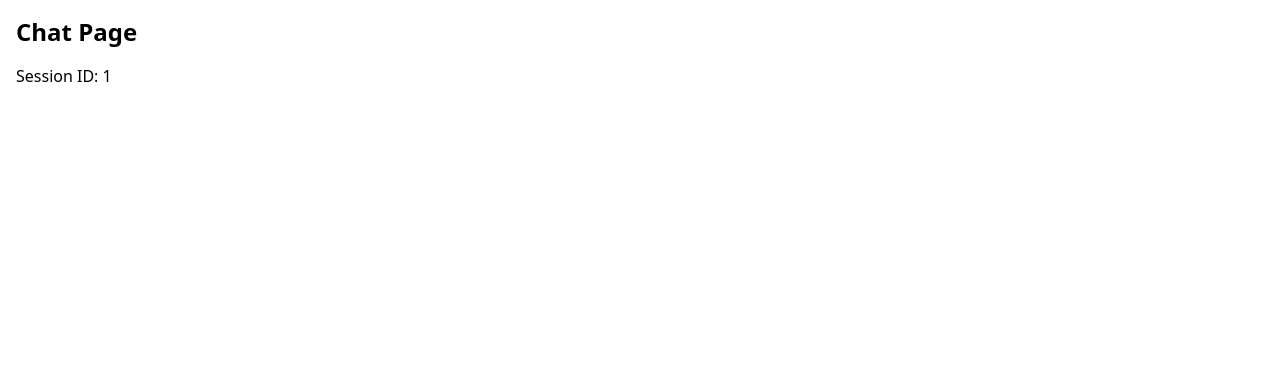
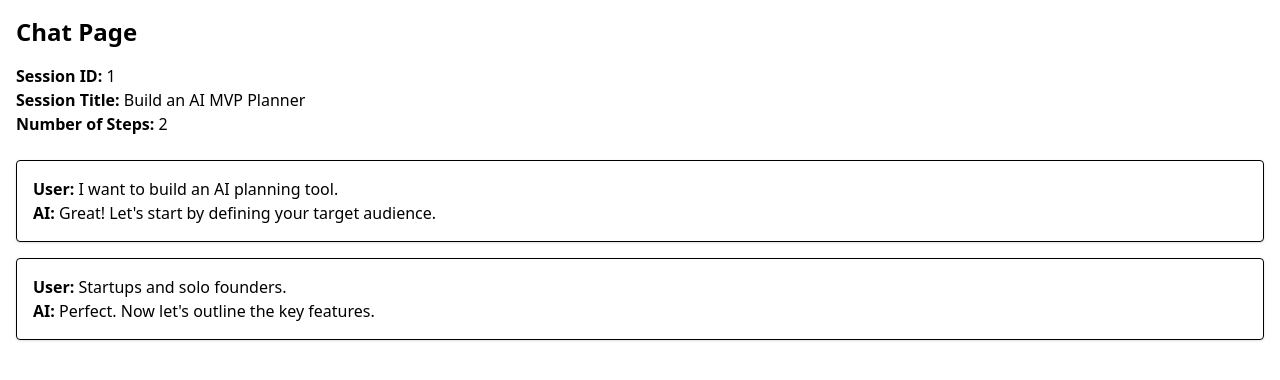
Before and after one commit to Nemanja1208/InFiNetCode-Hackaton2025-Team3-FE, a React (Vite) app: page /chat/1 in a window 1280 px wide. Shown: the top 380 px of the page. Built offline with nearby package versions, Linux system fonts and the light colour scheme.

Commit message:
added mock data, type definitions, and render mock session and steps on ChatPage

```diff
--- /dev/null
+++ b/src/mock/ideaSession.json
@@ -0,0 +1,5 @@
+{
+  "id": "abc123",
+  "title": "Build an AI MVP Planner",
+  "createdAt": "2024-06-19T12:34:56Z"
+}
--- /dev/null
+++ b/src/mock/steps.json
@@ -0,0 +1,12 @@
+[
+  {
+    "id": "step1",
+    "userInput": "I want to build an AI planning tool.",
+    "aiResponse": "Great! Let's start by defining your target audience."
+  },
+  {
+    "id": "step2",
+    "userInput": "Startups and solo founders.",
+    "aiResponse": "Perfect. Now let's outline the key features."
+  }
+]
--- a/src/pages/ChatPage.tsx
+++ b/src/pages/ChatPage.tsx
@@ -1,12 +1,58 @@
+import { useState, useEffect } from 'react';
 import { useParams } from 'react-router-dom';
+import type { IdeaSession, Step } from '../types/ideaSession';
+import ideaSessionData from '../mock/ideaSession.json';
+import stepsData from '../mock/steps.json';
 
 const ChatPage = () => {
   const { sessionId } = useParams();
+  const [session, setSession] = useState<IdeaSession | null>(null);
+  const [steps, setSteps] = useState<Step[]>([]);
+  const [isLoading, setIsLoading] = useState(true);
+
+  useEffect(() => {
+    if (!sessionId) return;
+
+    // TODO: Replace mock with real API calls later
+    setSession(ideaSessionData as IdeaSession);
+    setSteps(stepsData as Step[]);
+    setIsLoading(false);
+  }, [sessionId]);
+
+  if (isLoading) {
+    return (
+      <div className='min-h-screen p-4'>
+        <h1 className='text-2xl font-bold mb-4'>Chat Page</h1>
+        <p>Loading mock data...</p>
+      </div>
+    );
+  }
 
   return (
     <div className='min-h-screen p-4'>
       <h1 className='text-2xl font-bold mb-4'>Chat Page</h1>
-      <p>Session ID: {sessionId}</p>
+      <p>
+        <strong>Session ID:</strong> {sessionId}
+      </p>
+      <p>
+        <strong>Session Title:</strong> {session?.title}
+      </p>
+      <p>
+        <strong>Number of Steps:</strong> {steps.length}
+      </p>
+
+      <div className='mt-6 space-y-4'>
+        {steps.map((step) => (
+          <div key={step.id} className='border p-4 rounded shadow'>
+            <p>
+              <strong>User:</strong> {step.userInput}
+            </p>
+            <p>
+              <strong>AI:</strong> {step.aiResponse}
+            </p>
+          </div>
+        ))}
+      </div>
     </div>
   );
 };
--- /dev/null
+++ b/src/types/ideaSession.ts
@@ -0,0 +1,11 @@
+export interface IdeaSession {
+  id: string;
+  title: string;
+  createdAt: string;
+}
+
+export interface Step {
+  id: string;
+  userInput: string;
+  aiResponse: string;
+}
```
